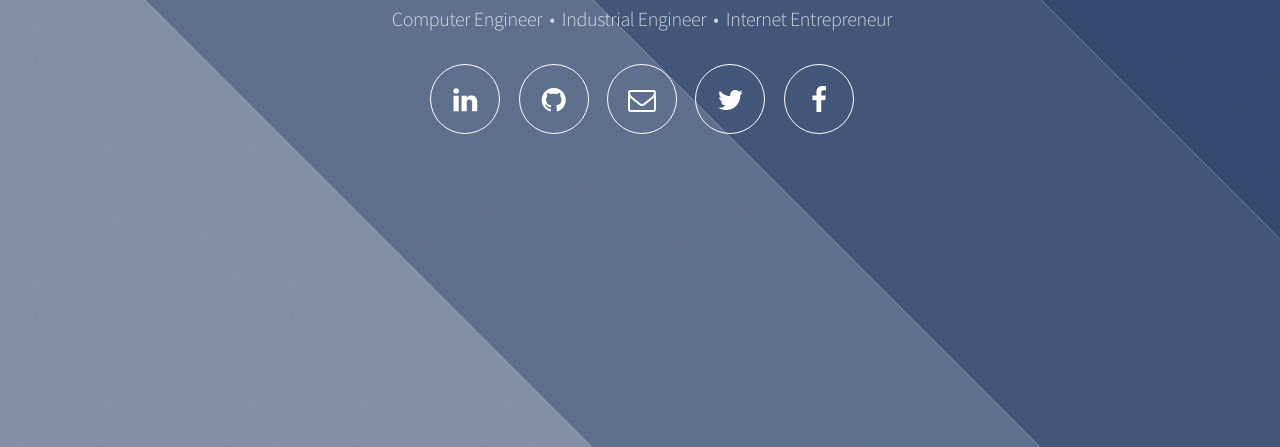
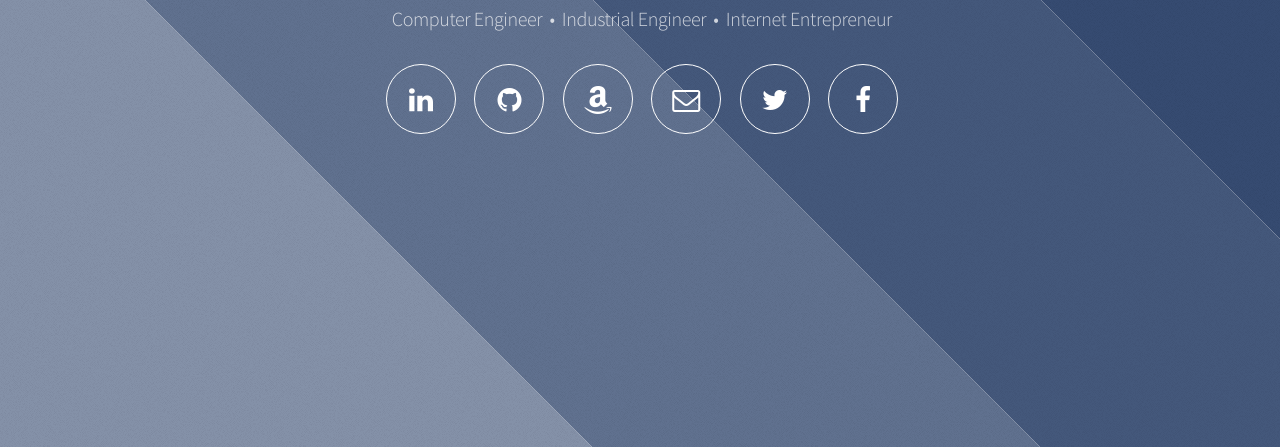
Before and after one commit to onuryilmaz/onuryilmaz.github.io, a plain HTML site: page index.html in a window 1280 px wide. Shown: the part 353-800 px from the top of the page. Drawn offline with Linux system fonts and the light colour scheme.

Commit message:
Update index.html

```diff
--- a/index.html
+++ b/index.html
@@ -25,6 +25,7 @@
 							<ul>
 								<li><a href="https://www.linkedin.com/in/yilmazonur" class="icon fa-linkedin"><span class="label">LinkedIn</span></a></li>
 								<li><a href="https://github.com/onuryilmaz/" class="icon fa-github"><span class="label">Github</span></a></li>
+								<li><a href="https://www.amazon.com/author/onuryilmaz" class="icon fa-amazon"><span class="label">Amazon</span></a></li>
 								<!--<li><a href="https://www.producthunt.com/@supercornetto" class="icon fa-product-hunt"><span class="label">Producthunt</span></a></li>-->
 								<li><a href="mailto:mail@onuryilmaz.me" class="icon fa-envelope-o"><span class="label">Email</span></a></li>
 							<!--</ul>
```
